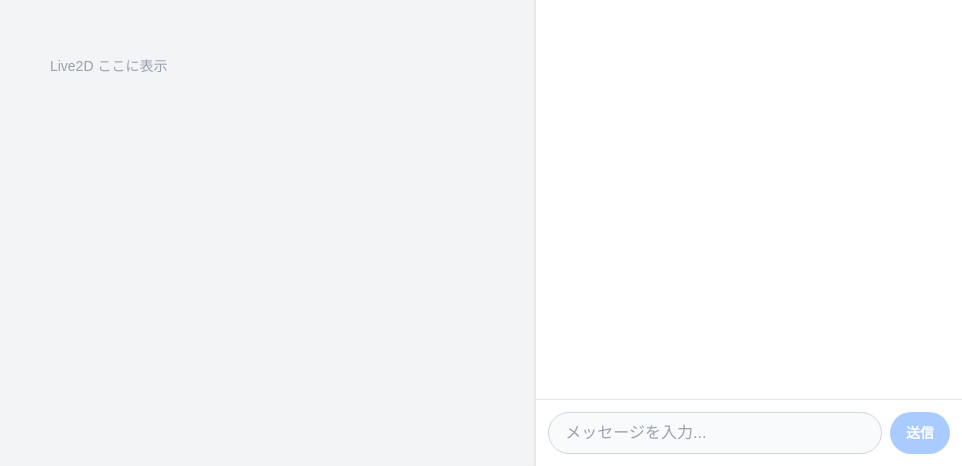
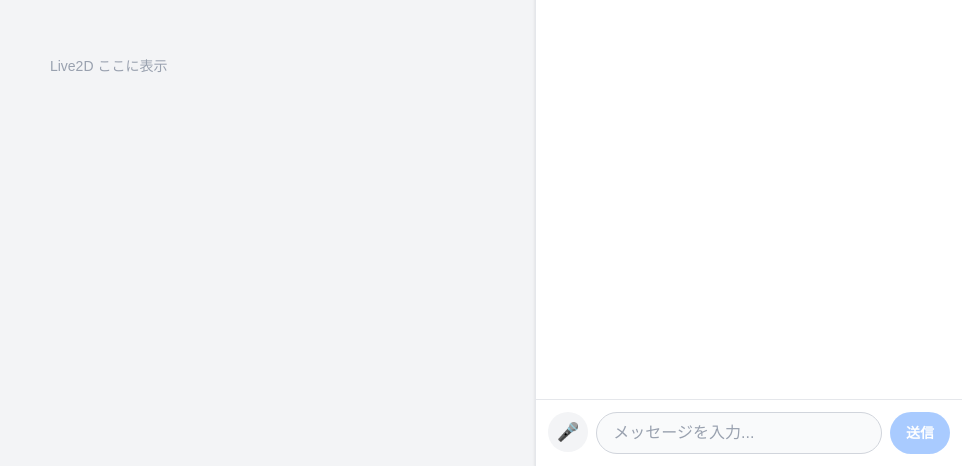
Before and after one commit to piku-2/Project_aituber, a Next.js app: page / in a window 1280 px wide. Shown: the part 334-800 px from the top of the page, without its empty margins (318-1280 px from the left). Built offline with nearby package versions, Linux system fonts and the light colour scheme.

Commit message:
voice input

```diff
--- a/app/page.tsx
+++ b/app/page.tsx
@@ -7,15 +7,80 @@ type Message = {
   content: string;
 };
 
+interface ISpeechRecognitionResult {
+  readonly 0: { transcript: string };
+}
+
+interface ISpeechRecognitionEvent extends Event {
+  readonly results: ISpeechRecognitionResult[];
+}
+
+interface ISpeechRecognition extends EventTarget {
+  lang: string;
+  interimResults: boolean;
+  continuous: boolean;
+  start(): void;
+  stop(): void;
+  onstart: ((this: ISpeechRecognition, ev: Event) => void) | null;
+  onend: ((this: ISpeechRecognition, ev: Event) => void) | null;
+  onresult: ((this: ISpeechRecognition, ev: ISpeechRecognitionEvent) => void) | null;
+  onerror: ((this: ISpeechRecognition, ev: { error: string }) => void) | null;
+}
+
+declare global {
+  interface Window {
+    SpeechRecognition: new () => ISpeechRecognition;
+    webkitSpeechRecognition: new () => ISpeechRecognition;
+  }
+}
+
 export default function Home() {
   const [messages, setMessages] = useState<Message[]>([]);
   const [input, setInput] = useState("");
   const [loading, setLoading] = useState(false);
+  const [listening, setListening] = useState(false);
   const bottomRef = useRef<HTMLDivElement>(null);
+  const recognitionRef = useRef<ISpeechRecognition | null>(null);
 
   useEffect(() => {
     bottomRef.current?.scrollIntoView({ behavior: "smooth" });
   }, [messages]);
+
+  function toggleListening() {
+    if (listening) {
+      recognitionRef.current?.stop();
+      return;
+    }
+
+    const SR = window.SpeechRecognition ?? window.webkitSpeechRecognition;
+    if (!SR) {
+      alert("このブラウザはWeb Speech APIに対応していません。");
+      return;
+    }
+
+    const rec = new SR();
+    rec.lang = "ja-JP";
+    rec.interimResults = true;
+    rec.continuous = false;
+
+    rec.onstart = () => setListening(true);
+    rec.onend = () => setListening(false);
+
+    rec.onresult = (e: ISpeechRecognitionEvent) => {
+      const transcript = Array.from(e.results)
+        .map((r: ISpeechRecognitionResult) => r[0].transcript)
+        .join("");
+      setInput(transcript);
+    };
+
+    rec.onerror = (e: { error: string }) => {
+      console.error("SpeechRecognition error:", e.error);
+      setListening(false);
+    };
+
+    recognitionRef.current = rec;
+    rec.start();
+  }
 
   async function handleSubmit(e: React.FormEvent<HTMLFormElement>) {
     e.preventDefault();
@@ -85,11 +150,22 @@ export default function Home() {
           onSubmit={handleSubmit}
           className="p-3 border-t border-gray-200 flex gap-2"
         >
+          <button
+            type="button"
+            onClick={toggleListening}
+            className={`rounded-full w-10 h-10 flex items-center justify-center text-lg shrink-0 transition-colors ${
+              listening
+                ? "bg-red-500 text-white animate-pulse"
+                : "bg-gray-100 text-gray-500 hover:bg-gray-200"
+            }`}
+          >
+            🎤
+          </button>
           <input
             type="text"
             value={input}
             onChange={(e) => setInput(e.target.value)}
-            placeholder="メッセージを入力..."
+            placeholder={listening ? "聞いています..." : "メッセージを入力..."}
             className="flex-1 rounded-full border border-gray-300 bg-gray-50 px-4 py-2 text-base text-gray-900 placeholder-gray-400 outline-none focus:border-blue-400 focus:bg-white"
             disabled={loading}
           />
```
